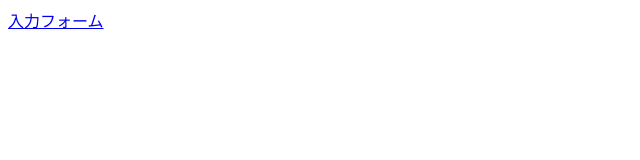
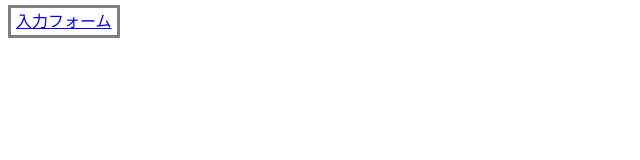
Before and after one commit to usab114514/conflict-test, a plain HTML site: page index.html in a window 1280 px wide. Shown: the whole page, without its empty margins (0-640 px from the left). Drawn offline with Linux system fonts and the light colour scheme.

Commit message:
formとindexの編集
indexに線の追加
form にタイトルとテンプレートの追記

```diff
--- a/index.html
+++ b/index.html
@@ -3,6 +3,13 @@
 <head>
     <meta charset="UTF-8">
     <meta name="viewport" content="width=device-width, initial-scale=1.0">
+
+    <style>
+	a{
+		border: solid gray 3px;
+		padding: 5px;
+	}
+    </style>
     <title>Document</title>
 </head>
 <body>
```
Also changed, not shown: form.html (+10 -0 lines).
